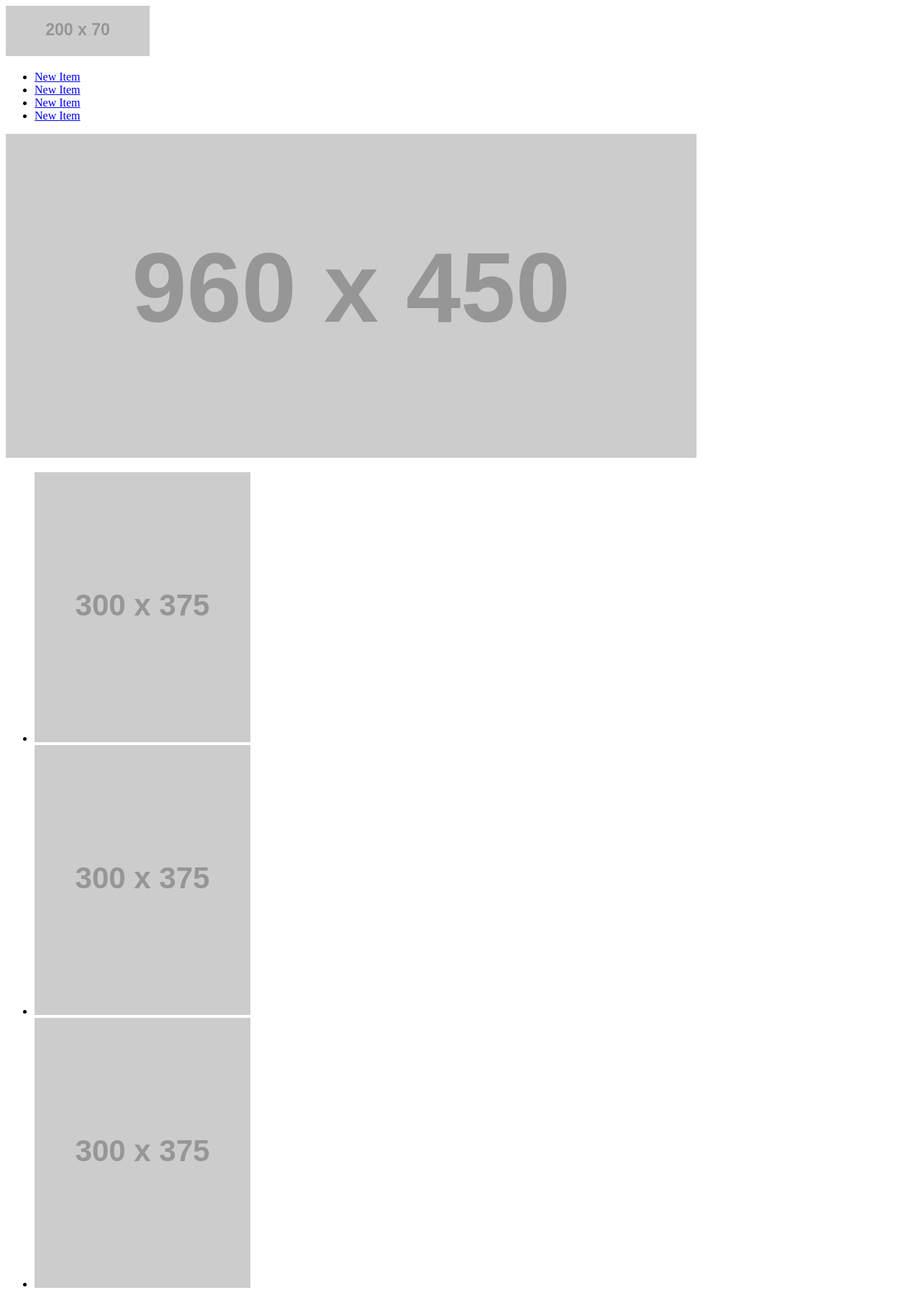
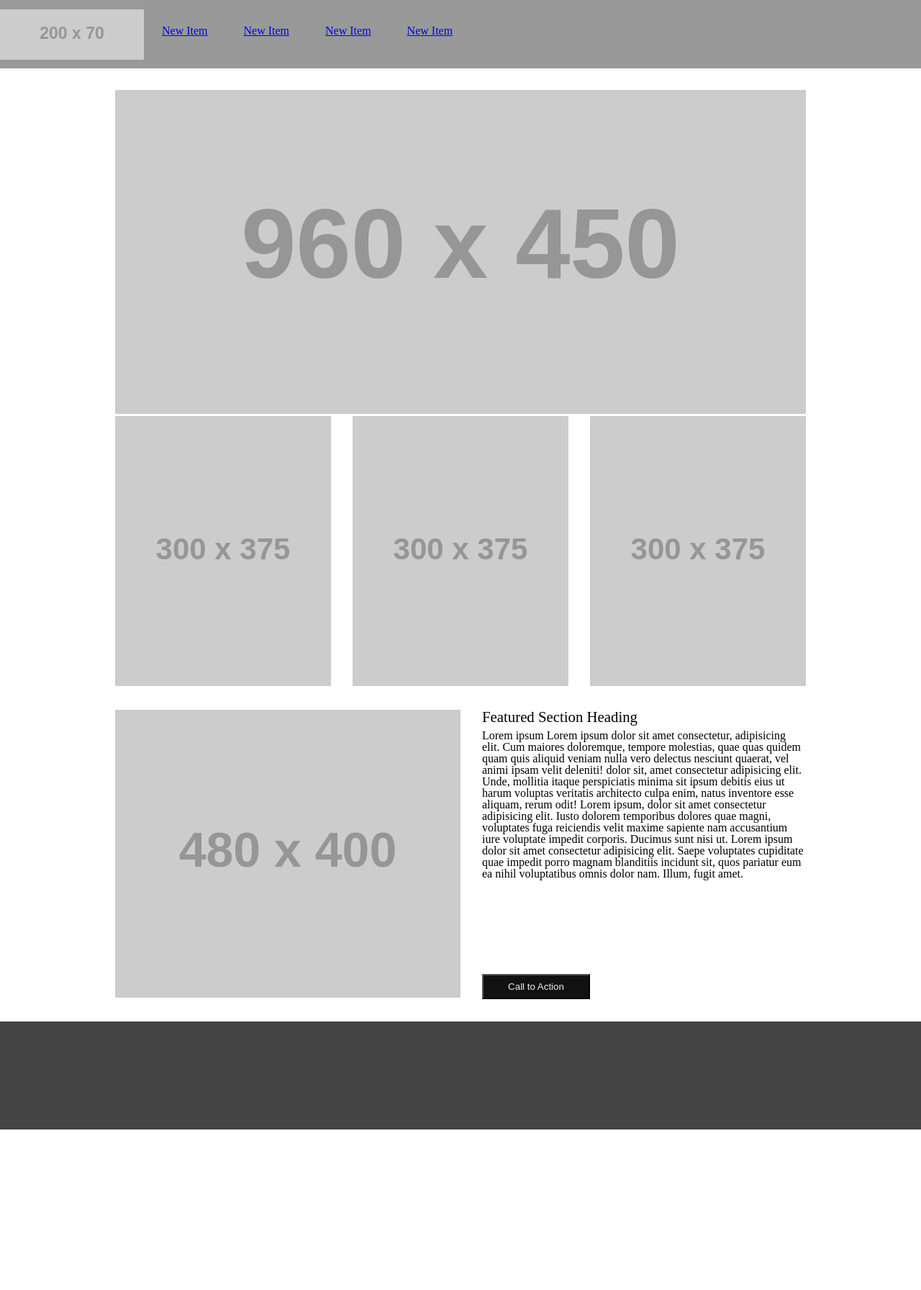
Before and after one commit to sapanapoudel/201d57-Wireframe-excercise, a plain HTML site: page index.html in a window 1280 px wide. Shown: the top 1792 px of the page at 72% size. After the commit the page ends 1569 px from the top, so only its background shows below. Drawn offline with Linux system fonts and the light colour scheme; placeholder pictures from the web are drawn by us.

Commit message:
layout complete

```diff
--- a/index.html
+++ b/index.html
@@ -5,13 +5,15 @@
   <meta name="viewport" content="width=device-width, initial-scale=1.0">
   <meta http-equiv="X-UA-Compatible" content="ie=edge">
   <title>Document</title>
-  <link rel="stylesheet" type="text/css" href="style.css">
+  <link rel="stylesheet" href="reset.css">
+  <link rel="stylesheet" href="style.css">
 </head>
 <body>
   <header>
     <nav>
-      <img src="https://placehold.it/200x70/111">
+      <!-- <img src="https://placehold.it/200x70/111"> -->
       <ul>
+        <li><img src="https://placehold.it/200x70/111"></li>
         <li><a href="#">New Item</a></li>
         <li><a href="#">New Item</a></li>
         <li><a href="#">New Item</a></li>
@@ -29,12 +31,15 @@
     </ul>
     <article>
       <img src="https://placehold.it/480x400/111">
+      <section>
+          <h3>Featured Section Heading</h3>
+          <div>
+          <p>Lorem ipsum Lorem ipsum dolor sit amet consectetur, adipisicing elit. Cum maiores doloremque, tempore molestias, quae quas quidem quam quis aliquid veniam nulla vero delectus nesciunt quaerat, vel animi ipsam velit deleniti! dolor sit, amet consectetur adipisicing elit. Unde, mollitia itaque perspiciatis minima sit ipsum debitis eius ut harum voluptas veritatis architecto culpa enim, natus inventore esse aliquam, rerum odit! Lorem ipsum, dolor sit amet consectetur adipisicing elit. Iusto dolorem temporibus dolores quae magni, voluptates fuga reiciendis velit maxime sapiente nam accusantium iure voluptate impedit corporis. Ducimus sunt nisi ut. Lorem ipsum dolor sit amet consectetur adipisicing elit. Saepe voluptates cupiditate quae impedit porro magnam blanditiis incidunt sit, quos pariatur eum ea nihil voluptatibus omnis dolor nam. Illum, fugit amet. </p>
+        </div>
+          <button>Call to Action</button>
+        </section>
     </article>
-    <section>
-      <h3>Featured Section Heading</h3>
-      <p>Lorem ipsum dolor sit, amet consectetur adipisicing elit. Unde, mollitia itaque perspiciatis minima sit ipsum debitis eius ut harum voluptas veritatis architecto culpa enim, natus inventore esse aliquam, rerum odit!</p>
-      <button>Call to Action</button>
-    </section>
+
   </main>
   <footer></footer>
 </body>
--- a/style.css
+++ b/style.css
@@ -0,0 +1,112 @@
+* {
+  box-sizing: border-box;
+
+}
+
+header {
+  height: 95px;
+  background-color: #999;
+  position: relative;
+  margin-bottom: 30px;
+}
+
+main {
+  width: 960px;
+  margin: auto;
+}
+
+footer {
+  background-color: #444;
+  height: 150px;
+}
+nav {
+  width: 960px;
+  height: auto;
+}
+
+nav > ul {
+  position: absolute;
+  top: 50%;
+  height: 70px;
+  margin-top: -35px;
+}
+
+nav > ul > li {
+  float: left;
+  margin-right: 50px;
+  line-height: 60px;
+}
+
+nav > ul > li:first-child {
+  margin-right: 25px;
+}
+
+main > img :first-child {
+  margin-bottom: 30px;
+}
+
+main > ul > li {
+  float: left;
+  /* margin-right: 30px; */
+}
+
+main > ul > li:nth-child(3n +2) {
+  margin: 0 30px;
+}
+/*
+main > ul > li:nth-of-type(3) {
+  margin: 0 30px;
+} */
+
+main > ul {
+  margin-bottom: 30px;
+  overflow: hidden;
+}
+main > article {
+  margin-bottom: 30px;
+}
+
+main > article > section {
+  width: 50%;
+  float: right;
+  padding-left: 30px;
+}
+
+section > button {
+  width: 150px;
+  height: 35px;
+  background-color: #111;
+  color: #eee;
+  position: absolute;
+
+}
+
+section > button:hover {
+  background-color: #eee;
+  color: #111;
+  transition: 350ms;
+  transition-timing-function: ease-in;
+  transition-delay: 100ms;
+  cursor: pointer;
+}
+
+h3 {
+  font-size: 1.3em;
+  margin-bottom: 7px;
+
+}
+section > div {
+  font-size:1em;
+  overflow: hidden;
+  height: 339px;
+}
+
+p {
+  font-size: 1em;
+  overflow: scroll;
+  height: 339px;
+}
+
+p > * {
+  overflow-y: scroll;
+}
```
